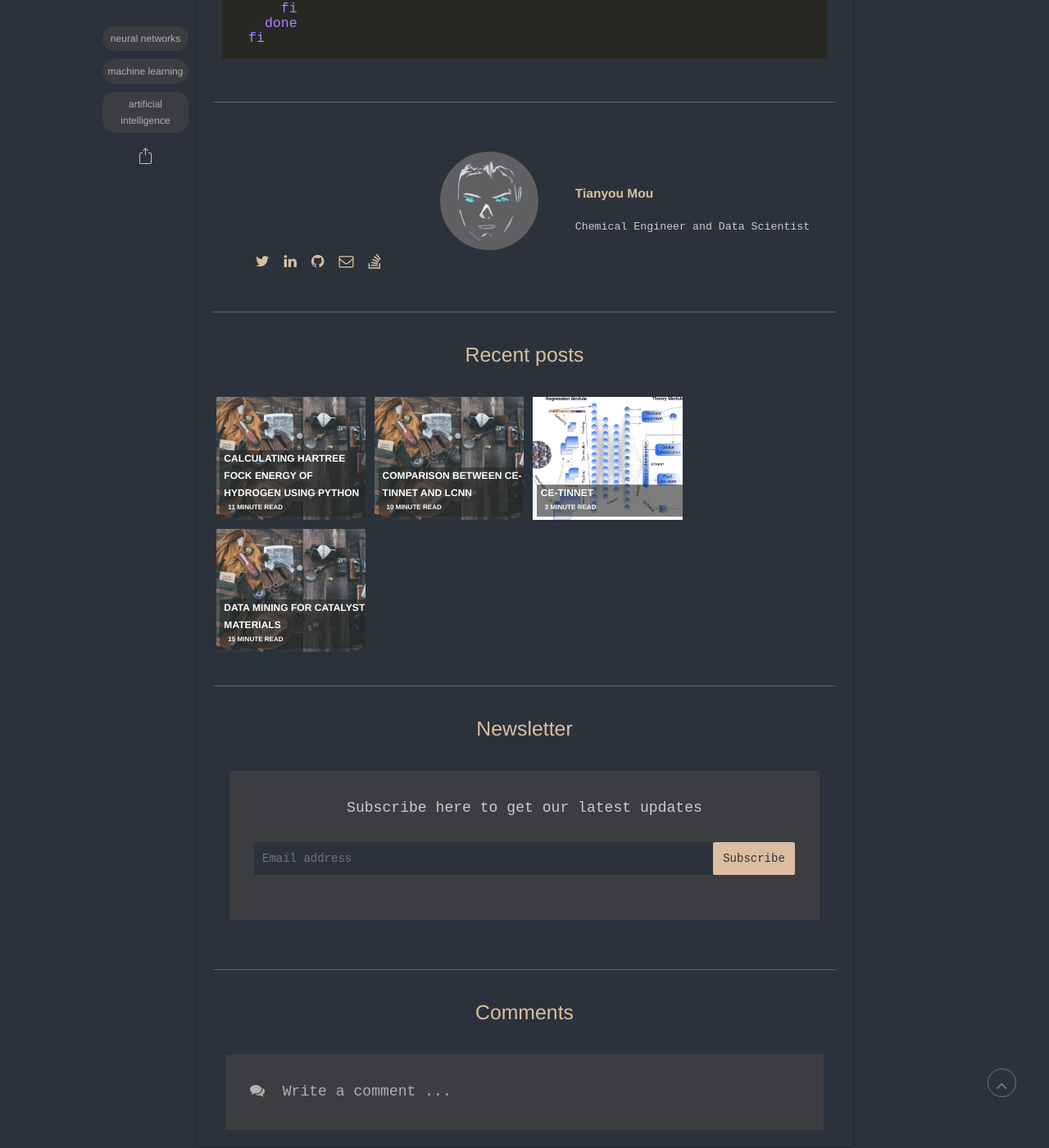
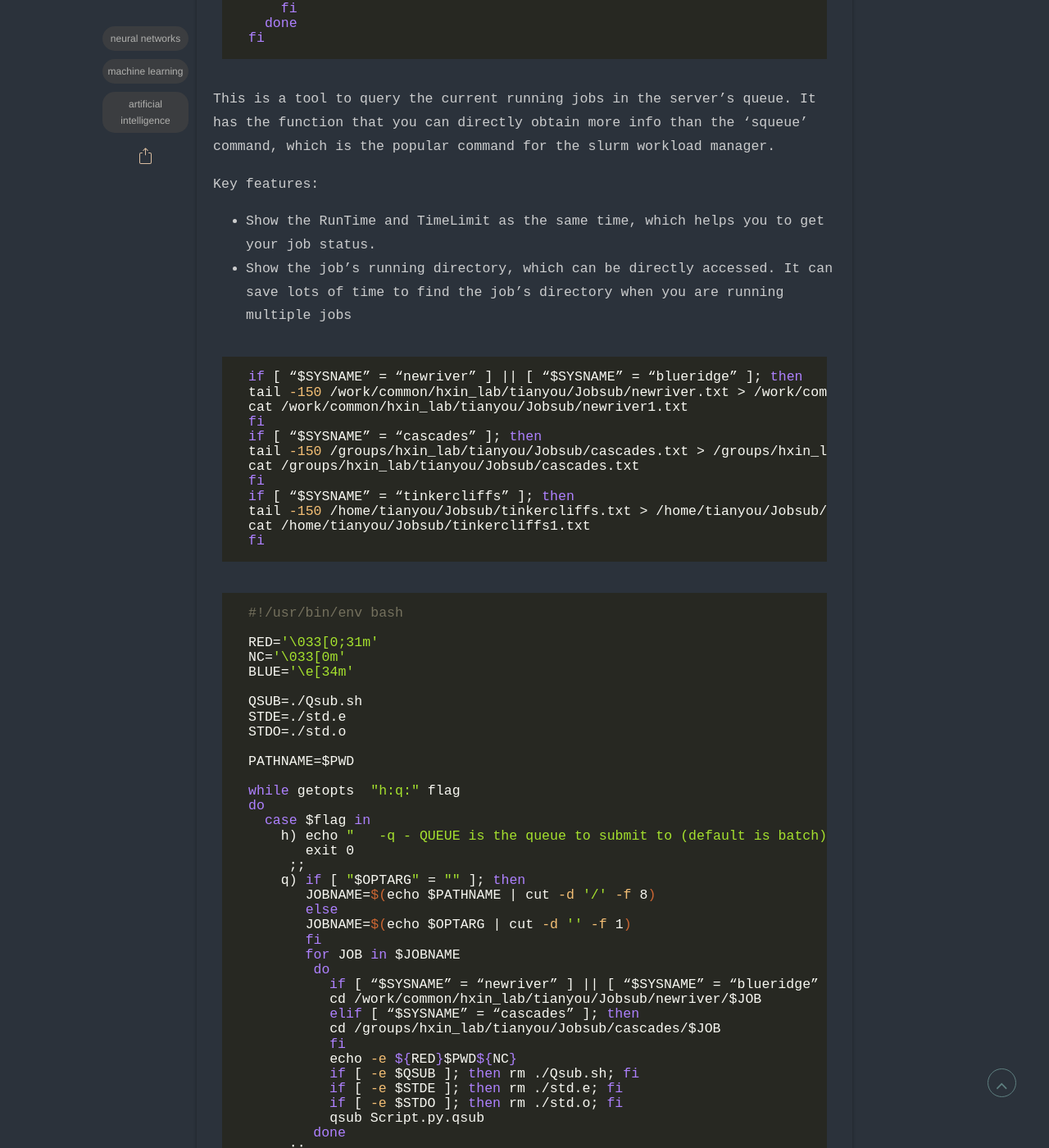
Before and after one commit to mutianyou2013/mutianyou2013.github.io, a Jekyll site: the page built from _posts/2021-02-01-Bash-tools.md, in a window 1280 px wide and 1400 px high, scrolled down 2783 px. Shown: the whole window at 82% size. Built offline with Jekyll 4.4.1, drawn with Linux system fonts in a browser that asks for light colours; some web fonts are replaced; comment, search, counter and statistics services are not loaded; some of the changed text lies outside the part shown.

Commit message:
Update 2021-02-01-Bash-tools.md

````diff
--- a/_posts/2021-02-01-Bash-tools.md
+++ b/_posts/2021-02-01-Bash-tools.md
@@ -117,3 +117,73 @@ for ID in $JOBID
   done
 fi
 ```
+This is a tool to query the current running jobs in the server's queue. It has the function that you can directly obtain more info than the 'squeue' command, which is the popular command for the slurm workload manager.
+
+Key features:
+
+- Show the RunTime and TimeLimit as the same time, which helps you to get your job status.
+- Show the job's running directory, which can be directly accessed. It can save lots of time to find the job's directory when you are running multiple jobs
+
+```bash
+if [ “$SYSNAME” = “newriver” ] || [ “$SYSNAME” = “blueridge” ]; then
+tail -150 /work/common/hxin_lab/tianyou/Jobsub/newriver.txt > /work/common/hxin_lab/tianyou/Jobsub/newriver1.txt
+cat /work/common/hxin_lab/tianyou/Jobsub/newriver1.txt
+fi
+if [ “$SYSNAME” = “cascades” ]; then
+tail -150 /groups/hxin_lab/tianyou/Jobsub/cascades.txt > /groups/hxin_lab/tianyou/Jobsub/cascades1.txt
+cat /groups/hxin_lab/tianyou/Jobsub/cascades.txt
+fi
+if [ “$SYSNAME” = “tinkercliffs” ]; then
+tail -150 /home/tianyou/Jobsub/tinkercliffs.txt > /home/tianyou/Jobsub/tinkercliffs1.txt
+cat /home/tianyou/Jobsub/tinkercliffs1.txt
+fi
+```
+```bash
+#!/usr/bin/env bash
+
+RED='\033[0;31m'
+NC='\033[0m'
+BLUE='\e[34m'
+
+QSUB=./Qsub.sh
+STDE=./std.e
+STDO=./std.o
+
+PATHNAME=$PWD
+
+while getopts  "h:q:" flag
+do
+  case $flag in
+    h) echo "   -q - QUEUE is the queue to submit to (default is batch)"
+       exit 0
+     ;;
+    q) if [ "$OPTARG" = "" ]; then
+       JOBNAME=$(echo $PATHNAME | cut -d '/' -f 8)
+       else
+       JOBNAME=$(echo $OPTARG | cut -d '' -f 1)
+       fi
+       for JOB in $JOBNAME
+        do
+	  if [ “$SYSNAME” = “newriver” ] || [ “$SYSNAME” = “blueridge” ]; then
+	  cd /work/common/hxin_lab/tianyou/Jobsub/newriver/$JOB
+	  elif [ “$SYSNAME” = “cascades” ]; then
+	  cd /groups/hxin_lab/tianyou/Jobsub/cascades/$JOB
+	  fi
+	  echo -e ${RED}$PWD${NC}
+	  if [ -e $QSUB ]; then rm ./Qsub.sh; fi
+	  if [ -e $STDE ]; then rm ./std.e; fi
+	  if [ -e $STDO ]; then rm ./std.o; fi
+	  qsub Script.py.qsub
+	done
+     ;;
+  esac
+done
+shift $(($OPTIND - 1))
+```
+```bash
+#!/usr/bin/env bash
+
+rm ./Qsub.sh
+rm ./std.*
+qsub Script.py.qsub
+```
````
